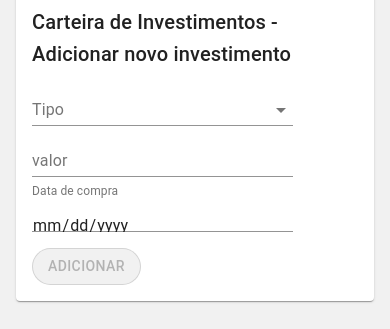
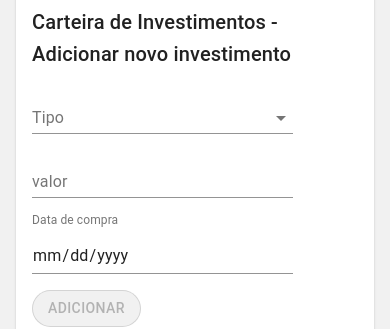
Before and after one commit to natth42/gorila-test, a React (Create React App) app: page / in a window 390 px wide. Shown: the part 149-478 px from the top of the page. Built offline with nearby package versions, Linux system fonts and the light colour scheme; no server answers.

Commit message:
fix date on mobile

```diff
--- a/src/App.css
+++ b/src/App.css
@@ -1,5 +1,12 @@
 body {
   background-color: #F1F1F1
+}
+
+input[type="date"] {
+  margin: auto;
+  height: auto;
+  padding: 0px;
+  padding-bottom: 0.5rem;
 }
 
 input[type="date"]::-webkit-inner-spin-button,
--- a/src/components/investmentForm/index.js
+++ b/src/components/investmentForm/index.js
@@ -13,16 +13,16 @@ import { makeStyles } from '@material-ui/core/styles';
 
 const useStyles = makeStyles(theme => ({
   formControl: {
-    width: '80%',
-    marginTop: '0.5rem'
+    width: '80%'
   },
   labelDate: {
-    fontSize: '0.75rem',
-    marginTop: '0.5rem'
+    fontSize: '0.75rem'
   },
   textField: {
-    width: '80%',
-    marginTop: '0.2rem'
+    width: '80%'
+  },
+  inputItem: {
+    marginTop: '1rem'
   },
   button: {
     borderRadius: '20rem',
@@ -65,7 +65,7 @@ const InvestmentForm = () => {
   return (
     <form className="form-aligment" onSubmit={handleSubmit}>
       <Grid container direction="row" justify="center" alignItems="flex-end">
-        <Grid item xs={12} sm={3} md={3}>
+        <Grid item xs={12} sm={3} md={3} className={classes.inputItem}>
           <FormControl className={classes.formControl}>
             <InputLabel htmlFor="type">Tipo</InputLabel>
             <Select
@@ -82,7 +82,7 @@ const InvestmentForm = () => {
             </Select>
           </FormControl>
         </Grid>
-        <Grid item xs={12} sm={3} md={3}>
+        <Grid item xs={12} sm={3} md={3} className={classes.inputItem}>
           <TextField
             label="valor"
             className={classes.textField}
@@ -93,7 +93,7 @@ const InvestmentForm = () => {
             onChange={handleCurrencyChange}
           />
         </Grid>
-        <Grid item xs={12} sm={3} md={3}>
+        <Grid item xs={12} sm={3} md={3} className={classes.inputItem}>
           <InputLabel htmlFor="date" className={classes.labelDate}>Data de compra</InputLabel>
           <TextField
             value={values.date}
```
